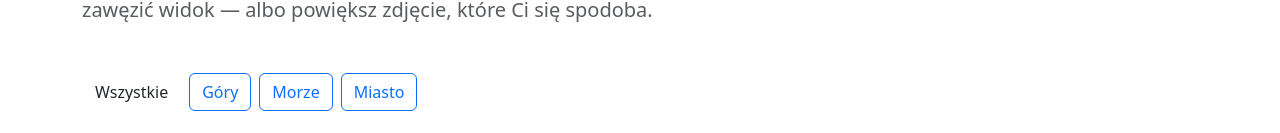
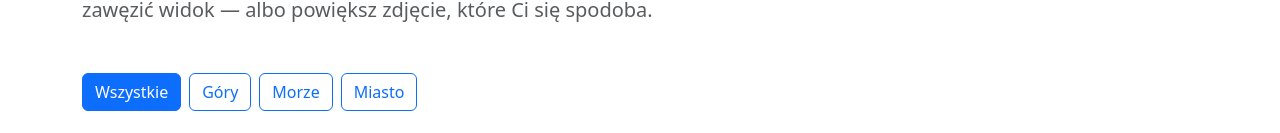
Before and after one commit to JK2233/aplikacje-webowe-zadania-jk, a React (Vite) app in the folder mb5/galeria-react-practical/: page / in a window 1280 px wide. Shown: the part 196-329 px from the top of the page. Built offline with nearby package versions, Linux system fonts and the light colour scheme.

Commit message:
MB6: filtrowanie kategoriami przez stan, komunikat pustego wyniku
Signed-off-by: JK2000 <rafkul01@gmail.com>

```diff
--- a/mb5/galeria-react-practical/src/App.jsx
+++ b/mb5/galeria-react-practical/src/App.jsx
@@ -15,6 +15,13 @@ import photosRaw from './data/photos.json'
 function App() {
   const [count, setCount] = useState(0);
   const [photos, setPhotos] = useState(photosRaw);
+  const [aktywnaKategoria, setAktywnaKategoria] = useState('wszystkie');
+
+
+  const widoczne =
+    aktywnaKategoria === 'wszystkie'
+    ? photos
+    : photos.filter(z => z.category === aktywnaKategoria)
 
   return (
     <>
@@ -50,8 +57,13 @@ function App() {
       </header>
 
       <main className="container">
-        <CategoryBar />
-        <Gallery photos={photos}/>
+        <CategoryBar aktywna={aktywnaKategoria} onWybierz={setAktywnaKategoria} />
+        {widoczne.length === 0 && (
+          <div className="alert alert-warning">
+            Nie znaleziono zdjęć w tej kategorii.
+          </div>
+        )}
+        <Gallery photos={widoczne} />
       </main>
 
       <Footer />
--- a/mb5/galeria-react-practical/src/components/CategoryBar.jsx
+++ b/mb5/galeria-react-practical/src/components/CategoryBar.jsx
@@ -1,18 +1,29 @@
-function CategoryBar() {
+const KATEGORIE = [
+  { value: 'gory', label: 'Góry' },
+  { value: 'morze', label: 'Morze' },
+  { value: 'miasto', label: 'Miasto' },
+];
+function CategoryBar({ aktywna, onWybierz }) {
   return (
     <div id="kategorie" className="d-flex flex-wrap gap-2 mb-4">
-      <button type="button" className="btn btn-outline-primaryactive" aria-pressed="true">
-        Wszystkie
+    <button type="button"
+      className={`btn btn-outline-primary${aktywna === 'wszystkie' ? ' active' : ''}`}
+      aria-pressed={aktywna === 'wszystkie'}
+      onClick={() => onWybierz('wszystkie')}
+      >
+      Wszystkie
+    </button>
+    {KATEGORIE.map(kategoria => (
+      <button
+        key={kategoria.value}
+        type="button"
+        className={`btn btn-outline-primary${aktywna === kategoria.value ? ' active' : ''}`}
+        aria-pressed={aktywna === kategoria.value}
+        onClick={() => onWybierz(kategoria.value)}
+        >
+        {kategoria.label}
       </button>
-      <button type="button" className="btn btn-outline-primary">
-        Góry
-      </button>
-      <button type="button" className="btn btn-outline-primary">
-        Morze
-      </button>
-      <button type="button" className="btn btn-outline-primary">
-        Miasto
-      </button>
+    ))}
     </div>
   )
 }
```
